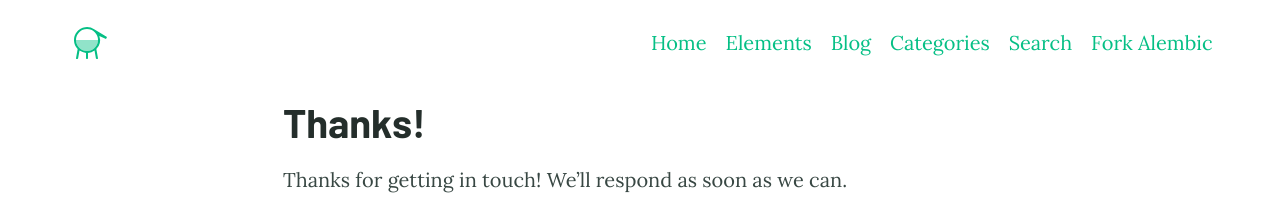
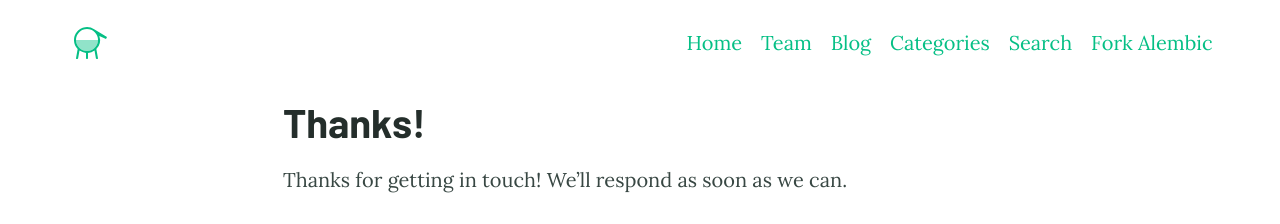
Before and after one commit to ResponsibleComputingCollective/responsiblecomputingcollective.github.io, a Jekyll site: the page built from thanks.md, in a window 1280 px wide. Shown: the top 224 px of the page. Built offline with Jekyll 4.4.1, drawn with Linux system fonts in a browser that asks for light colours.

Commit message:
Update navigation to 'team'

```diff
--- a/_config.yml
+++ b/_config.yml
@@ -123,8 +123,8 @@ favicons: # Favicons are also used in the manifest file. Syntax is 'size: path'
 navigation_header:
 - title: Home
   url: /
-- title: Elements
-  url: /elements/
+- title: Team
+  url: /team/
 - title: Blog
   url: /blog/
 - title: Categories
```
